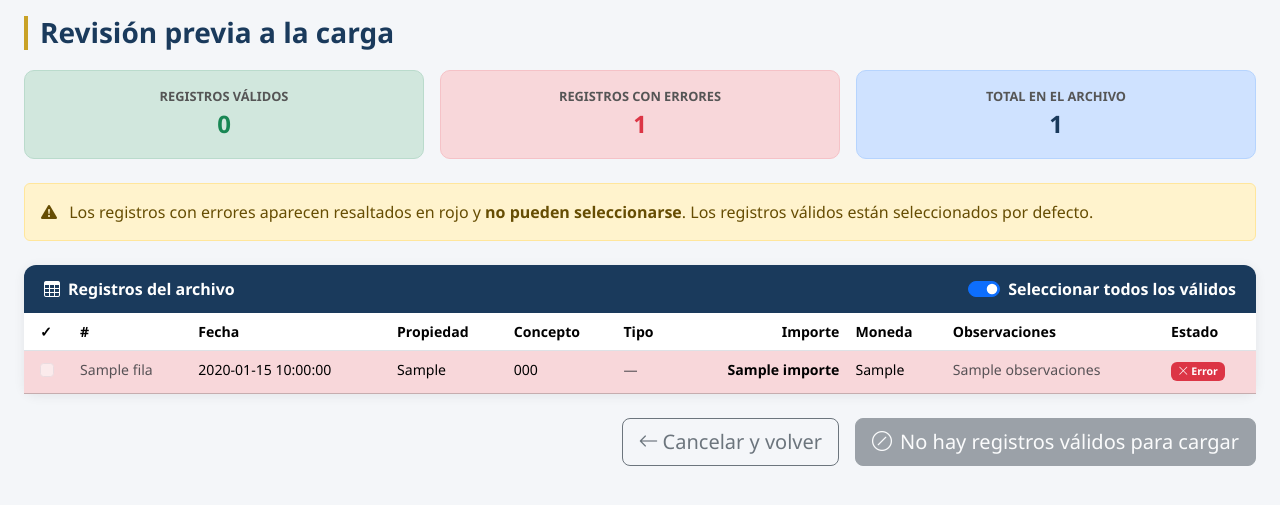
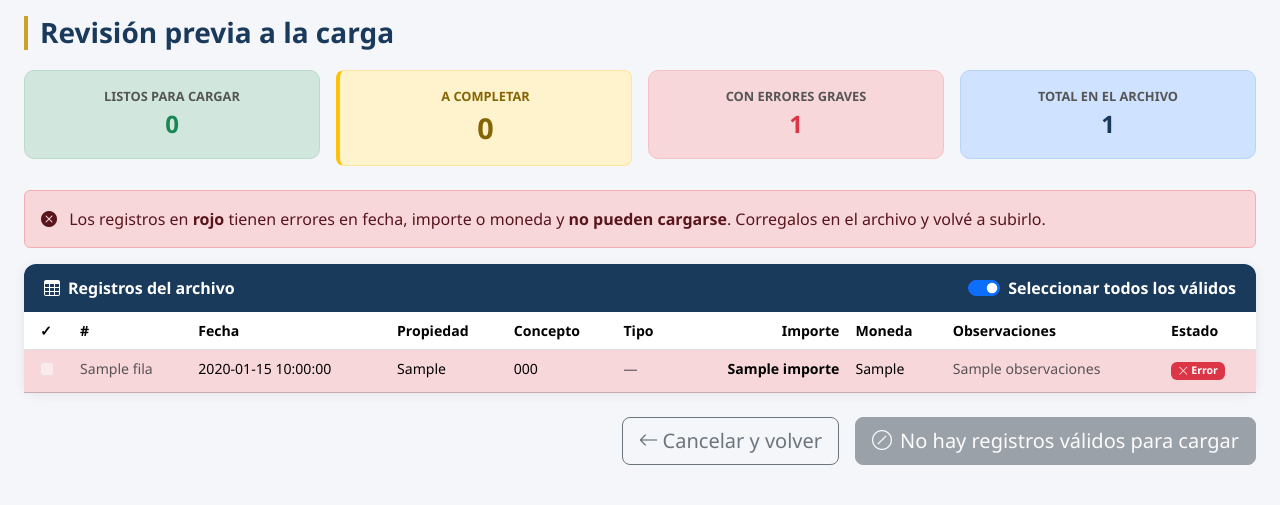
Before and after one commit to holdingmax/inversiones-inmobiliarias, a Flask app: template templates/carga_preview.html in a window 1280 px wide. Shown: the part 60-565 px from the top of the page. Run offline with Flask 3, Linux system fonts and the light colour scheme; the visitor is signed in with stand-in values (Sample User, id 1); tables that the repository leaves empty hold one stand-in row (values such as "Sample post"); the template is opened without the code that fills it: values that come from a table or form of the project are taken from there, most other values are stand-ins (such as "Sample title", 1, 10 or a date in 2020).

Commit message:
ajustes 4ta etapa

```diff
--- a/app.py
+++ b/app.py
@@ -22,7 +22,7 @@ except ImportError:
 # Almacenamiento temporal de imports pendientes (en memoria, válido para instancia única)
 _pending_imports: dict = {}
 
-COLUMNAS_REQUERIDAS = {'fecha', 'propiedad_cod', 'concepto_cod', 'importe', 'moneda_cod'}
+COLUMNAS_REQUERIDAS = {'fecha', 'importe', 'moneda_cod'}  # mínimo para leer el archivo
 FORMATOS_FECHA = ('%d/%m/%Y',)  # Único formato aceptado: DD/MM/AAAA
 
 app = Flask(__name__)
@@ -243,10 +243,10 @@ def reportes():
 @login_required
 def configuracion():
     return render_template('configuracion.html',
-                           propiedades=Propiedad.query.order_by(Propiedad.direccion).all(),
-                           conceptos=Concepto.query.order_by(Concepto.nombre).all(),
-                           monedas=Moneda.query.order_by(Moneda.nombre).all(),
-                           usuarios=Usuario.query.order_by(Usuario.nombre_usuario).all())
+                           propiedades=Propiedad.query.order_by(Propiedad.cod).all(),
+                           conceptos=Concepto.query.order_by(Concepto.cod).all(),
+                           monedas=Moneda.query.order_by(Moneda.cod).all(),
+                           usuarios=Usuario.query.order_by(Usuario.cod).all())
 
 
 # Propiedades CRUD
@@ -568,17 +568,21 @@ def _leer_archivo(f) -> tuple[list[dict], str | None]:
 
 
 def _validar_filas(filas_raw: list[dict]) -> list[dict]:
-    """Valida cada fila con controles a→b→c→d y devuelve lista enriquecida."""
+    """
+    Valida cada fila. Solo fecha/importe/moneda son errores duros (bloquean la fila).
+    propiedad_cod y concepto_cod son blandos: si faltan o son inválidos se marcan en
+    necesita_completar para que el usuario los elija en la pantalla de revisión.
+    """
     propiedades = {p.cod: p for p in Propiedad.query.all()}
     conceptos   = {c.cod: c for c in Concepto.query.all()}
     monedas     = {m.cod: m for m in Moneda.query.all()}
 
     resultado = []
-    vistos = set()  # para duplicados intra-archivo
+    vistos = set()
 
     for i, fila in enumerate(filas_raw, start=1):
-        errores: list[str] = []
-        categoria_error: str | None = None
+        errores_duros: list[str] = []       # impiden seleccionar la fila
+        necesita_completar: list[str] = []  # el usuario completa en pantalla
 
         propiedad_cod = _parse_int(fila.get('propiedad_cod', ''))
         concepto_cod  = _parse_int(fila.get('concepto_cod', ''))
@@ -589,78 +593,66 @@ def _validar_filas(filas_raw: list[dict]) -> list[dict]:
 
         propiedad_obj = concepto_obj = moneda_obj = None
 
-        # ── (b) Validación de FK ──────────────────────────────────────────────
-        if propiedad_cod is not None and propiedad_cod not in propiedades:
-            errores.append(f'propiedad_cod {propiedad_cod} no existe')
-            categoria_error = 'b'
-        elif propiedad_cod:
+        # ── Campos duros: fecha, importe, moneda ─────────────────────────────
+        if not fila.get('fecha', '').strip() or fecha is None:
+            errores_duros.append(
+                f'Fecha inválida o vacía (valor: "{fila.get("fecha","")}" — formato requerido: DD/MM/AAAA)'
+            )
+        if importe is None:
+            errores_duros.append('Importe inválido o vacío')
+        if not fila.get('moneda_cod', '').strip():
+            errores_duros.append('Moneda vacía')
+        elif moneda_cod is None:
+            errores_duros.append(f'Moneda inválida (valor: "{fila.get("moneda_cod","")}")')
+        elif moneda_cod not in monedas:
+            errores_duros.append(f'moneda_cod {moneda_cod} no existe en la tabla Monedas')
+        else:
+            moneda_obj = monedas[moneda_cod]
+
+        # ── Campos blandos: propiedad, concepto ──────────────────────────────
+        raw_prop = fila.get('propiedad_cod', '').strip()
+        if not raw_prop or propiedad_cod is None or propiedad_cod not in propiedades:
+            necesita_completar.append('propiedad_cod')
+        else:
             propiedad_obj = propiedades[propiedad_cod]
 
-        if concepto_cod is not None and concepto_cod not in conceptos:
-            errores.append(f'concepto_cod {concepto_cod} no existe')
-            categoria_error = categoria_error or 'b'
-        elif concepto_cod:
+        raw_conc = fila.get('concepto_cod', '').strip()
+        if not raw_conc or concepto_cod is None or concepto_cod not in conceptos:
+            necesita_completar.append('concepto_cod')
+        else:
             concepto_obj = conceptos[concepto_cod]
 
-        if moneda_cod is not None and moneda_cod not in monedas:
-            errores.append(f'moneda_cod {moneda_cod} no existe')
-            categoria_error = categoria_error or 'b'
-        elif moneda_cod:
-            moneda_obj = monedas[moneda_cod]
-
-        # ── (c) Campos requeridos no vacíos ──────────────────────────────────
-        if not categoria_error:
-            if not fila.get('fecha', '').strip() or fecha is None:
-                errores.append(f'fecha inválida o vacía (valor: "{fila.get("fecha","")}" — formato requerido: DD/MM/AAAA)')
-                categoria_error = 'c'
-            if propiedad_cod is None:
-                errores.append('propiedad_cod vacío o inválido')
-                categoria_error = categoria_error or 'c'
-            if concepto_cod is None:
-                errores.append('concepto_cod vacío o inválido')
-                categoria_error = categoria_error or 'c'
-            if importe is None:
-                errores.append('importe inválido o vacío')
-                categoria_error = categoria_error or 'c'
-            if moneda_cod is None:
-                errores.append('moneda_cod vacío o inválido')
-                categoria_error = categoria_error or 'c'
-
-        # ── (d) Duplicados ────────────────────────────────────────────────────
-        if not categoria_error:
+        # ── Duplicados (solo cuando todos los campos están disponibles) ───────
+        todo_completo = (not errores_duros and not necesita_completar
+                         and fecha and importe and moneda_cod and propiedad_cod and concepto_cod)
+        if todo_completo:
             clave = (str(fecha), propiedad_cod, concepto_cod, str(importe), moneda_cod)
-
             if clave in vistos:
-                errores.append('registro duplicado dentro del archivo')
-                categoria_error = 'd'
+                errores_duros.append('Registro duplicado dentro del archivo')
             else:
                 vistos.add(clave)
-                existe_db = Transaccion.query.filter_by(
-                    fecha=fecha,
-                    propiedad_cod=propiedad_cod,
-                    concepto_cod=concepto_cod,
-                    importe=importe,
-                    moneda_cod=moneda_cod
-                ).first()
-                if existe_db:
-                    errores.append('registro ya existe en la base de datos')
-                    categoria_error = 'd'
+                if Transaccion.query.filter_by(
+                    fecha=fecha, propiedad_cod=propiedad_cod,
+                    concepto_cod=concepto_cod, importe=importe, moneda_cod=moneda_cod
+                ).first():
+                    errores_duros.append('El registro ya existe en la base de datos')
 
         resultado.append({
             'fila': i,
             'fecha': str(fecha) if fecha else fila.get('fecha', ''),
-            'propiedad_cod': propiedad_cod,
-            'propiedad_dir': propiedad_obj.direccion if propiedad_obj else fila.get('propiedad_cod', ''),
-            'concepto_cod': concepto_cod,
-            'concepto_nombre': concepto_obj.nombre if concepto_obj else fila.get('concepto_cod', ''),
+            'propiedad_cod': propiedad_obj.cod if propiedad_obj else None,
+            'propiedad_dir': propiedad_obj.direccion if propiedad_obj else '',
+            'concepto_cod': concepto_obj.cod if concepto_obj else None,
+            'concepto_nombre': concepto_obj.nombre if concepto_obj else '',
             'concepto_tipo': concepto_obj.tipo if concepto_obj else '',
             'importe': str(importe) if importe else fila.get('importe', ''),
             'moneda_cod': moneda_cod,
-            'moneda_signo': moneda_obj.signo if moneda_obj else fila.get('moneda_cod', ''),
+            'moneda_signo': moneda_obj.signo if moneda_obj else '',
             'observaciones': observaciones,
-            'errores': errores,
-            'categoria_error': categoria_error,
-            'valido': len(errores) == 0,
+            'errores': errores_duros,
+            'necesita_completar': necesita_completar,
+            'valido': len(errores_duros) == 0,
+            'completo': len(errores_duros) == 0 and len(necesita_completar) == 0,
         })
 
     return resultado
@@ -705,7 +697,10 @@ def carga_preview():
         flash('No hay datos pendientes. Subí el archivo nuevamente.', 'warning')
         return redirect(url_for('carga'))
     filas = _pending_imports[token]
-    return render_template('carga_preview.html', filas=filas)
+    propiedades = Propiedad.query.order_by(Propiedad.cod).all()
+    conceptos   = Concepto.query.order_by(Concepto.cod).all()
+    return render_template('carga_preview.html', filas=filas,
+                           propiedades=propiedades, conceptos=conceptos)
 
 
 @app.route('/carga/confirmar', methods=['POST'])
@@ -719,17 +714,40 @@ def carga_confirmar():
     todas = _pending_imports[token]
     seleccionadas = set(request.form.getlist('seleccionado'))
 
+    def _get_cod(fila, campo):
+        """Devuelve el cod del campo: del fila si ya estaba, sino del form."""
+        if fila[campo] is not None:
+            return fila[campo]
+        raw = request.form.get(f'{campo}_{fila["fila"]}', '').strip()
+        try:
+            return int(raw) if raw else None
+        except ValueError:
+            return None
+
+    # Verificar que todos los seleccionados estén completos antes de insertar
+    incompletos = []
+    for fila in todas:
+        if str(fila['fila']) not in seleccionadas or not fila['valido']:
+            continue
+        prop = _get_cod(fila, 'propiedad_cod')
+        conc = _get_cod(fila, 'concepto_cod')
+        if not prop or not conc:
+            incompletos.append(str(fila['fila']))
+
+    if incompletos:
+        flash(f'Completá todos los campos requeridos antes de guardar '
+              f'(filas incompletas: {", ".join(incompletos)}).', 'warning')
+        return redirect(url_for('carga_preview'))
+
     insertados = errores_insert = 0
     for fila in todas:
-        if str(fila['fila']) not in seleccionadas:
-            continue
-        if not fila['valido']:
+        if str(fila['fila']) not in seleccionadas or not fila['valido']:
             continue
         try:
             t = Transaccion(
                 fecha=datetime.strptime(fila['fecha'], '%Y-%m-%d').date(),
-                propiedad_cod=fila['propiedad_cod'],
-                concepto_cod=fila['concepto_cod'],
+                propiedad_cod=_get_cod(fila, 'propiedad_cod'),
+                concepto_cod=_get_cod(fila, 'concepto_cod'),
                 importe=Decimal(fila['importe']),
                 moneda_cod=fila['moneda_cod'],
                 observaciones=fila.get('observaciones', '')
--- a/templates/carga.html
+++ b/templates/carga.html
@@ -130,11 +130,12 @@
           <div class="card-body p-4">
 
             <div class="alert alert-info mb-4">
-              <p class="mb-1 fw-semibold"><i class="bi bi-info-circle me-1"></i>Columnas requeridas en el archivo:</p>
+              <p class="mb-1 fw-semibold"><i class="bi bi-info-circle me-1"></i>Columnas del archivo:</p>
               <code>fecha &nbsp;·&nbsp; propiedad_cod &nbsp;·&nbsp; concepto_cod &nbsp;·&nbsp; importe &nbsp;·&nbsp; moneda_cod &nbsp;·&nbsp; observaciones</code>
               <hr class="my-2">
               <small>
-                Los códigos deben coincidir con los registros existentes en sus respectivas tablas.<br>
+                <strong>Obligatorias para leer el archivo:</strong> <code>fecha</code>, <code>importe</code>, <code>moneda_cod</code>.<br>
+                Si <code>propiedad_cod</code> o <code>concepto_cod</code> están vacíos, podrás completarlos en la pantalla de revisión.<br>
                 Formato de fecha requerido: <code>DD/MM/AAAA</code> &nbsp;(ej: <code>24/02/2026</code>)
               </small>
               <div class="mt-2">
--- a/templates/carga_preview.html
+++ b/templates/carga_preview.html
@@ -2,26 +2,33 @@
 {% block title %}Revisión de importación — Inversiones Inmobiliarias{% endblock %}
 
 {% block content %}
-{% set validos   = filas | selectattr('valido') | list %}
-{% set invalidos = filas | rejectattr('valido') | list %}
+{% set con_errores = filas | rejectattr('valido') | list %}
+{% set a_completar = filas | selectattr('valido') | rejectattr('completo') | list %}
+{% set listos      = filas | selectattr('valido') | selectattr('completo') | list %}
 
 <h3 class="section-title">Revisión previa a la carga</h3>
 
 <!-- Resumen -->
 <div class="row g-3 mb-4">
-  <div class="col-sm-4">
+  <div class="col-sm-3">
     <div class="resumen-box resumen-ingreso">
-      <div class="rs-label">Registros válidos</div>
-      <div class="rs-value ingreso">{{ validos | length }}</div>
+      <div class="rs-label">Listos para cargar</div>
+      <div class="rs-value ingreso">{{ listos | length }}</div>
     </div>
   </div>
-  <div class="col-sm-4">
-    <div class="resumen-box resumen-egreso">
-      <div class="rs-label">Registros con errores</div>
-      <div class="rs-value egreso">{{ invalidos | length }}</div>
+  <div class="col-sm-3">
+    <div class="resumen-box" style="background:#fff3cd; border:1px solid #ffe69c; border-left:4px solid #ffc107; border-radius:8px; padding:1rem;">
+      <div class="rs-label" style="color:#856404; font-size:.8rem; font-weight:600; text-transform:uppercase;">A completar</div>
+      <div class="rs-value" style="color:#856404; font-size:1.8rem; font-weight:700;">{{ a_completar | length }}</div>
     </div>
   </div>
-  <div class="col-sm-4">
+  <div class="col-sm-3">
+    <div class="resumen-box resumen-egreso">
+      <div class="rs-label">Con errores graves</div>
+      <div class="rs-value egreso">{{ con_errores | length }}</div>
+    </div>
+  </div>
+  <div class="col-sm-3">
     <div class="resumen-box resumen-neto">
       <div class="rs-label">Total en el archivo</div>
       <div class="rs-value" style="color:var(--navy)">{{ filas | length }}</div>
@@ -29,15 +36,24 @@
   </div>
 </div>
 
-{% if invalidos %}
-<div class="alert alert-warning mb-4">
-  <i class="bi bi-exclamation-triangle-fill me-2"></i>
-  Los registros con errores aparecen resaltados en rojo y <strong>no pueden seleccionarse</strong>.
-  Los registros válidos están seleccionados por defecto.
+{% if con_errores %}
+<div class="alert alert-danger mb-3">
+  <i class="bi bi-x-circle-fill me-2"></i>
+  Los registros en <strong>rojo</strong> tienen errores en fecha, importe o moneda y <strong>no pueden cargarse</strong>.
+  Corregalos en el archivo y volvé a subirlo.
 </div>
 {% endif %}
 
-<form method="POST" action="{{ url_for('carga_confirmar') }}">
+{% if a_completar %}
+<div class="alert alert-warning mb-4">
+  <i class="bi bi-exclamation-triangle-fill me-2"></i>
+  Los registros en <strong>amarillo</strong> les falta propiedad y/o concepto.
+  Completá los campos usando los menús desplegables antes de confirmar.
+  <strong>No se puede guardar si hay campos vacíos en los registros seleccionados.</strong>
+</div>
+{% endif %}
+
+<form method="POST" action="{{ url_for('carga_confirmar') }}" id="formImportar">
 
   <div class="card mb-4">
     <div class="card-header-custom d-flex align-items-center justify-content-between">
@@ -66,23 +82,55 @@
           </thead>
           <tbody>
             {% for fila in filas %}
-            <tr class="{% if not fila.valido %}table-danger{% endif %}">
+            {% set necesita_prop = 'propiedad_cod' in fila.necesita_completar %}
+            {% set necesita_conc = 'concepto_cod' in fila.necesita_completar %}
+            <tr class="{% if not fila.valido %}table-danger{% elif fila.necesita_completar %}table-warning{% endif %}">
 
               <!-- Checkbox -->
               <td class="ps-3">
-                {% if fila.valido %}
+                {% if not fila.valido %}
+                  <input type="checkbox" class="form-check-input" disabled
+                         title="Registro con errores graves — no se puede cargar">
+                {% else %}
                   <input type="checkbox" name="seleccionado" value="{{ fila.fila }}"
                          checked class="form-check-input row-check">
-                {% else %}
-                  <input type="checkbox" class="form-check-input" disabled
-                         title="Registro con errores — no se puede cargar">
                 {% endif %}
               </td>
 
               <td class="text-muted">{{ fila.fila }}</td>
               <td>{{ fila.fecha }}</td>
-              <td>{{ fila.propiedad_dir }}</td>
-              <td>{{ fila.concepto_nombre }}</td>
+
+              <!-- Propiedad -->
+              <td>
+                {% if necesita_prop %}
+                  <select name="propiedad_cod_{{ fila.fila }}"
+                          class="form-select form-select-sm sel-completar"
+                          data-fila="{{ fila.fila }}">
+                    <option value="">— Seleccioná —</option>
+                    {% for p in propiedades %}
+                      <option value="{{ p.cod }}">{{ p.direccion }}</option>
+                    {% endfor %}
+                  </select>
+                {% else %}
+                  {{ fila.propiedad_dir }}
+                {% endif %}
+              </td>
+
+              <!-- Concepto -->
+              <td>
+                {% if necesita_conc %}
+                  <select name="concepto_cod_{{ fila.fila }}"
+                          class="form-select form-select-sm sel-completar"
+                          data-fila="{{ fila.fila }}">
+                    <option value="">— Seleccioná —</option>
+                    {% for c in conceptos %}
+                      <option value="{{ c.cod }}">[{{ c.tipo | capitalize }}] {{ c.nombre }}</option>
+                    {% endfor %}
+                  </select>
+                {% else %}
+                  {{ fila.concepto_nombre }}
+                {% endif %}
+              </td>
 
               <!-- Tipo -->
               <td>
@@ -95,7 +143,7 @@
                 {% endif %}
               </td>
 
-              <!-- Importe con signo -->
+              <!-- Importe -->
               <td class="text-end fw-semibold
                 {% if fila.concepto_tipo == 'ingreso' %}ingreso
                 {% elif fila.concepto_tipo == 'egreso' %}egreso{% endif %}">
@@ -108,17 +156,25 @@
               <td>{{ fila.moneda_signo }}</td>
               <td class="text-muted">{{ fila.observaciones }}</td>
 
-              <!-- Estado con detalle de error -->
+              <!-- Estado -->
               <td>
-                {% if fila.valido %}
-                  <span class="badge bg-success"><i class="bi bi-check-lg"></i> OK</span>
-                {% else %}
+                {% if not fila.valido %}
                   <span class="badge bg-danger"><i class="bi bi-x-lg"></i> Error</span>
                   <ul class="mb-0 ps-3 mt-1" style="font-size:.8rem; color:#842029;">
                     {% for e in fila.errores %}
                       <li>{{ e }}</li>
                     {% endfor %}
                   </ul>
+                {% elif fila.necesita_completar %}
+                  <span class="badge bg-warning text-dark"><i class="bi bi-pencil-fill"></i> Completar</span>
+                  <div style="font-size:.78rem; color:#856404; margin-top:2px;">
+                    Falta:
+                    {% for campo in fila.necesita_completar %}
+                      {{ campo | replace('propiedad_cod','Propiedad') | replace('concepto_cod','Concepto') }}{% if not loop.last %}, {% endif %}
+                    {% endfor %}
+                  </div>
+                {% else %}
+                  <span class="badge bg-success"><i class="bi bi-check-lg"></i> OK</span>
                 {% endif %}
               </td>
 
@@ -135,8 +191,8 @@
     <a href="{{ url_for('carga') }}#masiva" class="btn btn-outline-secondary btn-lg">
       <i class="bi bi-arrow-left me-1"></i>Cancelar y volver
     </a>
-    {% if validos %}
-    <button type="submit" class="btn btn-lg"
+    {% if listos or a_completar %}
+    <button type="submit" id="btnCargar" class="btn btn-lg"
             style="background:var(--navy); color:#fff; font-weight:600;">
       <i class="bi bi-cloud-upload-fill me-2"></i>Cargar registros seleccionados
     </button>
@@ -152,19 +208,38 @@
 
 {% block extra_js %}
 <script>
-  const checkAll = document.getElementById('checkAll');
+  const checkAll  = document.getElementById('checkAll');
   const rowChecks = document.querySelectorAll('.row-check');
 
   checkAll.addEventListener('change', () => {
     rowChecks.forEach(cb => cb.checked = checkAll.checked);
   });
 
-  // Actualizar estado del "seleccionar todos" según estado individual
   rowChecks.forEach(cb => {
     cb.addEventListener('change', () => {
-      checkAll.checked = [...rowChecks].every(c => c.checked);
+      checkAll.checked       = [...rowChecks].every(c => c.checked);
       checkAll.indeterminate = !checkAll.checked && [...rowChecks].some(c => c.checked);
     });
   });
+
+  // Validación antes de enviar: todos los seleccionados deben estar completos
+  document.getElementById('formImportar').addEventListener('submit', function(e) {
+    const seleccionados = document.querySelectorAll('input[name="seleccionado"]:checked');
+    const incompletos = [];
+
+    seleccionados.forEach(cb => {
+      const nro = cb.value;
+      const tr  = cb.closest('tr');
+      const propSel = tr.querySelector(`select[name="propiedad_cod_${nro}"]`);
+      const concSel = tr.querySelector(`select[name="concepto_cod_${nro}"]`);
+      if (propSel && !propSel.value) incompletos.push(`Fila ${nro}: falta Propiedad`);
+      if (concSel && !concSel.value) incompletos.push(`Fila ${nro}: falta Concepto`);
+    });
+
+    if (incompletos.length > 0) {
+      e.preventDefault();
+      alert('No se puede guardar. Completá los siguientes campos:\n\n' + incompletos.join('\n'));
+    }
+  });
 </script>
 {% endblock %}
```
Also changed, not shown: templates/configuracion.html (+8 -0 lines).
